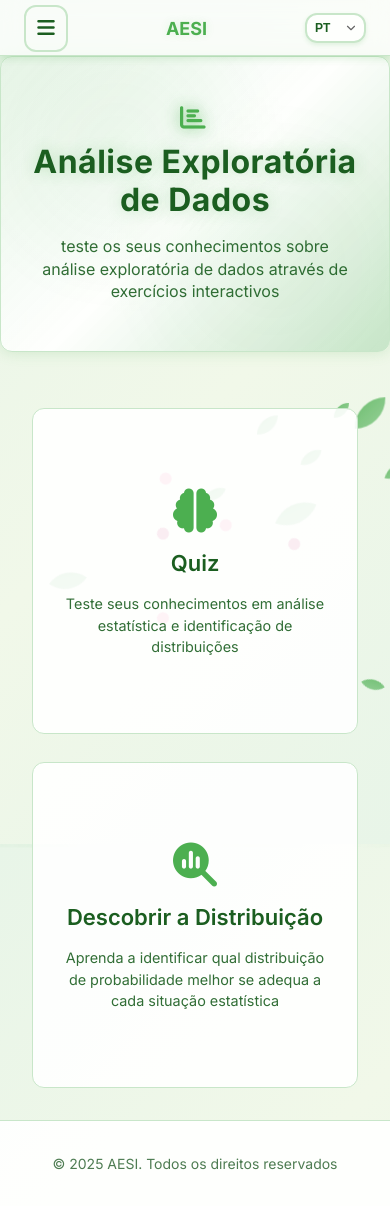
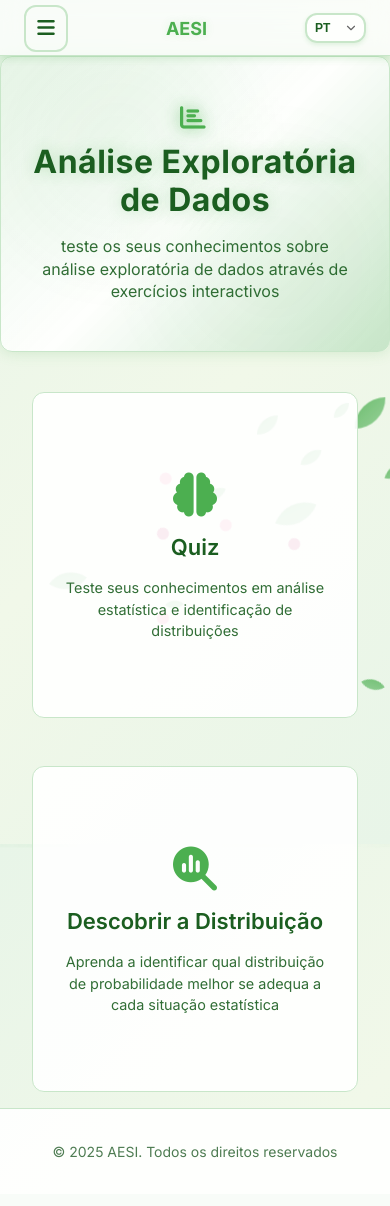
Before and after one commit to Beelzebub2/aesi-website, a Flask app: page /analise_estatistica in a window 390 px wide. After the commit the page ends 1158 px from the top, so only its background shows below. Run offline with Flask 3, Linux system fonts and the light colour scheme.

Commit message:
fix spacing

```diff
--- a/static/css/subjects/analise_estatistica/index.css
+++ b/static/css/subjects/analise_estatistica/index.css
@@ -74,12 +74,27 @@
 
 .features-grid {
     display: grid;
-    grid-template-columns: repeat(auto-fit, minmax(300px, 1fr));
+    grid-template-columns: repeat(auto-fit, minmax(280px, 1fr));
     gap: 2rem;
-    padding: 4rem 2rem;
-    max-width: 1200px;
+    padding: 2rem;
+    max-width: var(--container-max-width);
     margin: 0 auto;
     flex: 1;
+    justify-items: center;
+}
+
+/* Special handling for grids with few items */
+.features-grid:has(.feature-card:nth-child(1):last-child),
+.features-grid:has(.feature-card:nth-child(2):last-child) {
+    grid-template-columns: repeat(auto-fit, minmax(300px, 1fr));
+    max-width: 800px;
+    gap: 3rem;
+}
+
+.features-grid:has(.feature-card:nth-child(3):last-child) {
+    grid-template-columns: repeat(auto-fit, minmax(280px, 1fr));
+    max-width: 1000px;
+    gap: 2.5rem;
 }
 
 .feature-card {
@@ -97,7 +112,7 @@
     text-align: center;
     position: relative;
     overflow: hidden;
-    min-height: 200px;
+    height: 100%;
 }
 
 .feature-card:hover {
@@ -179,15 +194,15 @@
 
     .features-grid {
         grid-template-columns: 1fr;
-        padding: 2rem 1rem;
-        gap: 1.5rem;
+        padding: 1rem 0.75rem;
+        gap: 1.25rem;
         margin: 0;
     }
 
     .feature-card {
-        padding: 1.5rem;
+        padding: 1.5rem 1.25rem;
         border-radius: var(--mobile-card-radius, 12px);
-        min-height: 180px;
+        min-height: 200px;
         justify-content: center;
     }
 
@@ -228,8 +243,7 @@
 
     .features-grid {
         grid-template-columns: 1fr;
-        padding: 2rem 1rem;
-        gap: 1.75rem;
+        padding: 1rem;
     }
 
     .feature-card {
@@ -247,16 +261,13 @@
 
 /* Tablet improvements */
 @media (min-width: 769px) and (max-width: 1024px) {
-    .subject-hero h1 {
-        font-size: 2.25rem;
-    }
-
     .features-grid {
-        grid-template-columns: repeat(auto-fit, minmax(280px, 1fr));
+        grid-template-columns: repeat(auto-fit, minmax(300px, 1fr));
+        gap: 1.75rem;
         padding: 3rem 1.5rem;
     }
 
     .feature-card {
-        padding: 1.75rem;
+        padding: 2.25rem;
     }
 }
```
